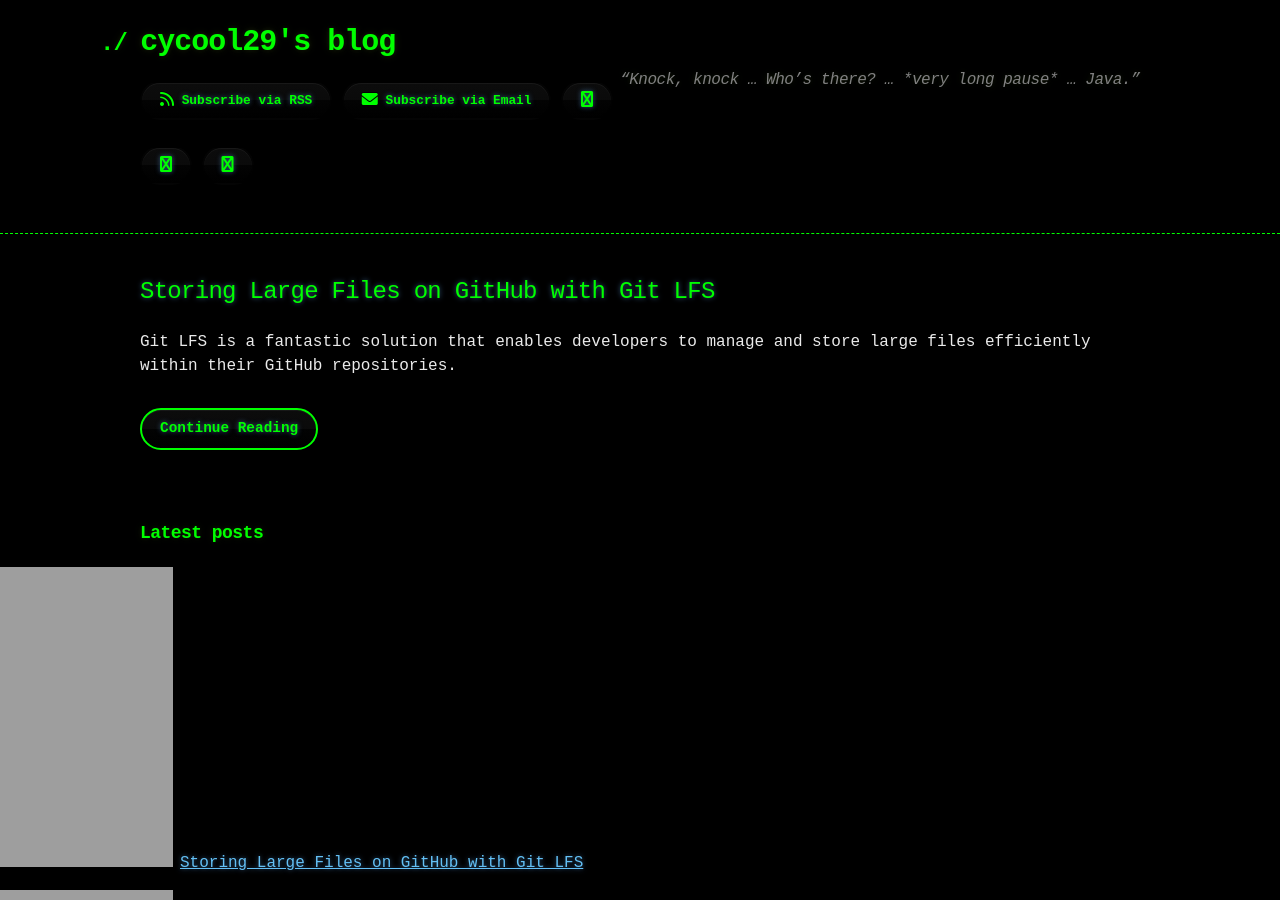
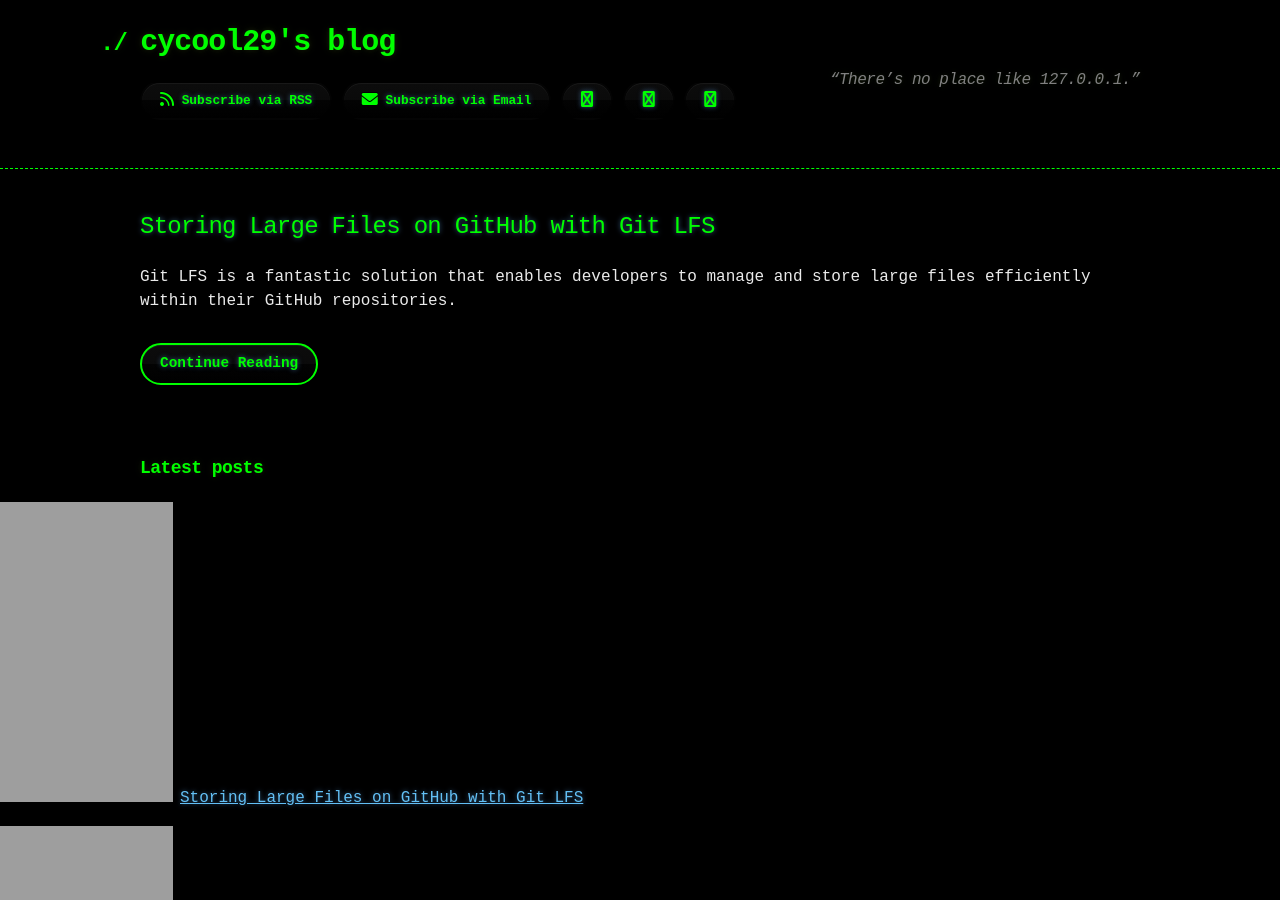
Before and after one commit to cycool29/cycool29.github.io, a Jekyll site: the page built from index.md, in a window 1280 px wide and 900 px high. Built offline with Jekyll 4.4.1, drawn with Linux system fonts in a browser that asks for light colours; a style sheet for code colours, icons or effects is not loaded.

Commit message:
Update quotes

```diff
--- a/_config.yml
+++ b/_config.yml
@@ -1,5 +1,5 @@
 title: cycool29's blog
-description: "“Knock, knock … Who’s there? … *very long pause* … Java.”"
+description: "“There’s no place like 127.0.0.1.” "
 bio: A high school student. Intermediate in Python, Git, Bash. Learning JavaScript. He/Him. "
 author: cycool29
 url: https://cycool29.github.io
```
